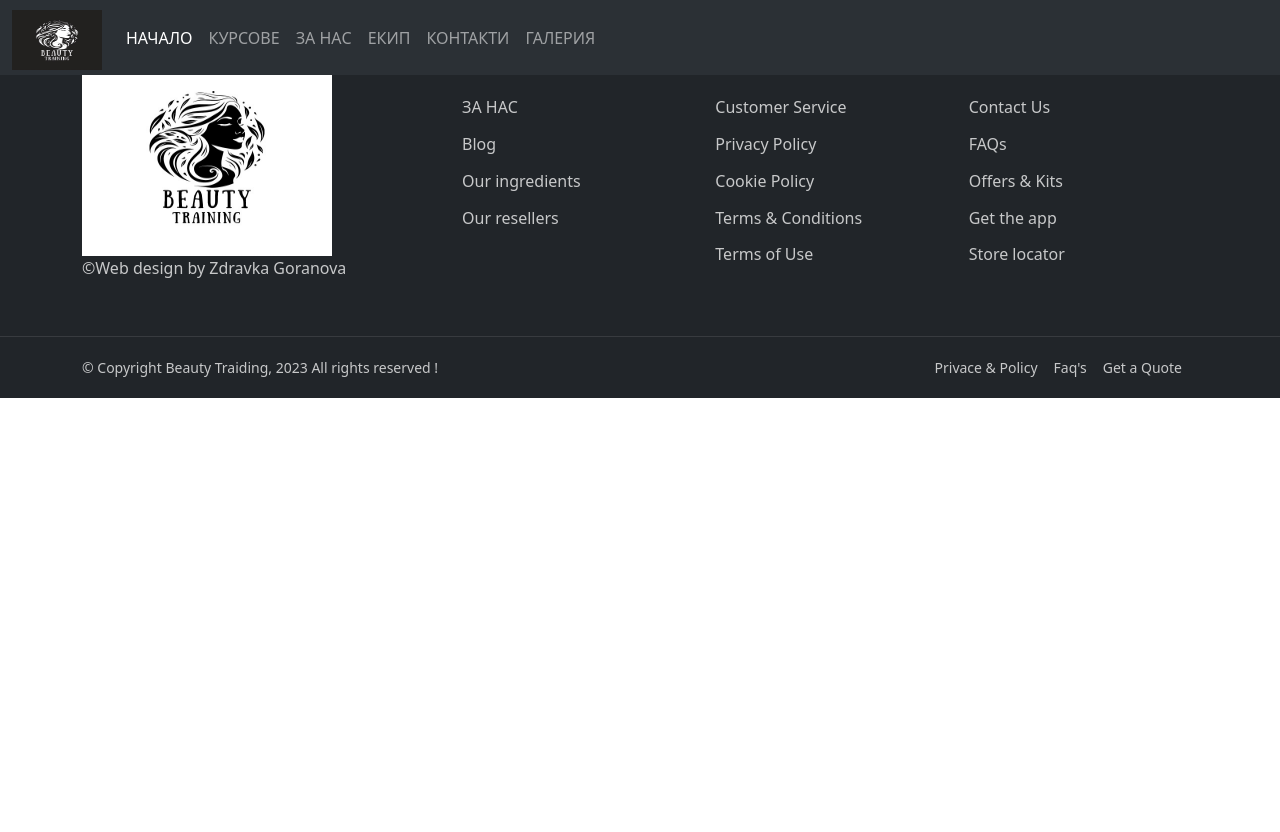
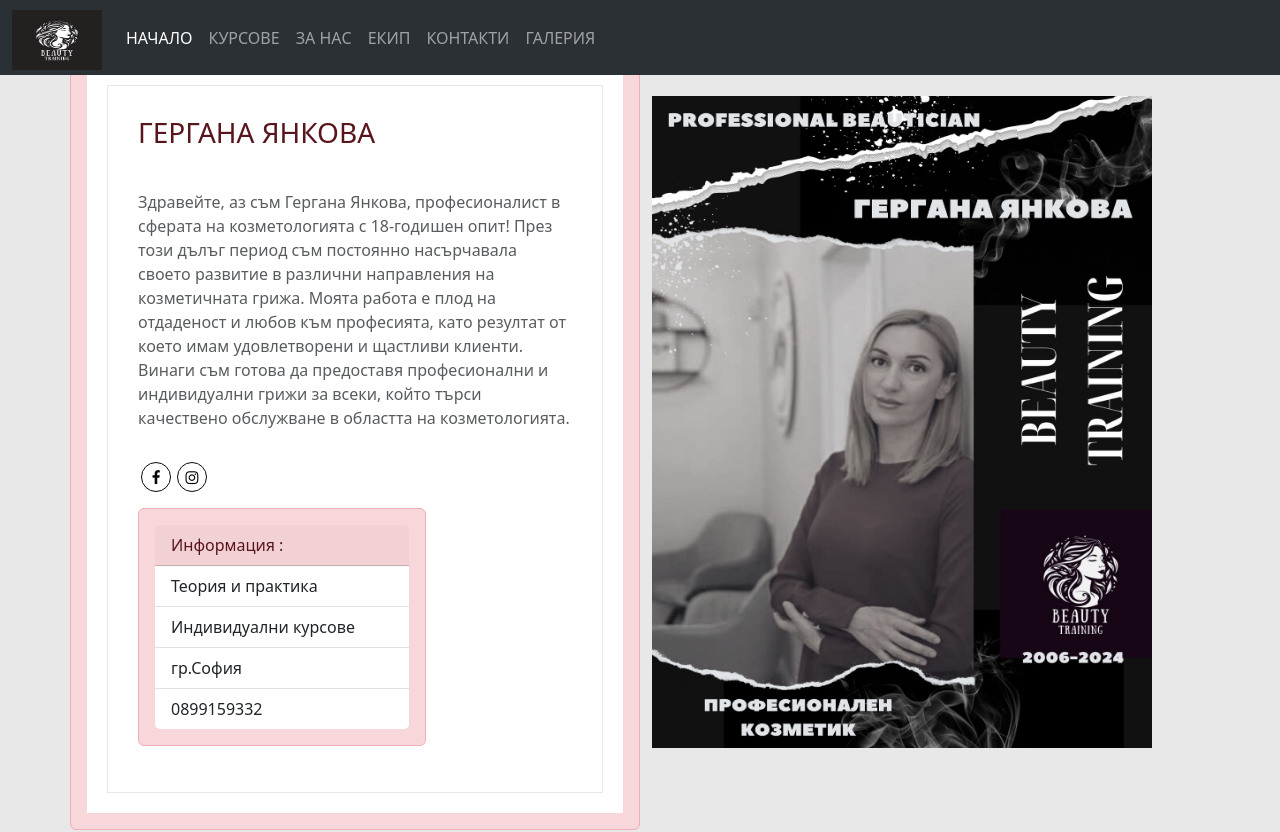
Before and after one commit to ZdravkaGoranova/Beauty-Traiding, an Angular app: page /beautician in a window 1280 px wide. Before the commit this address led to /. Shown: the top 832 px of the page. Before the commit the page ends 800 px from the top, so only its background shows below. Built offline with nearby package versions, Linux system fonts and the light colour scheme.

Commit message:
ROUTES: beautician CHANGES: add new component  TIME*: 0h15m

```diff
--- a/src/app/app.routes.ts
+++ b/src/app/app.routes.ts
@@ -9,6 +9,8 @@ import { ManicureComponent } from "./manicure/manicure.component";
 import {BarberComponent  } from "./barber/barber.component";
 import {MakeupComponent  } from "./makeup/makeup.component";
 import {PermanentMakeUpComponent  } from "./permanent-make-up/permanent-make-up.component";
+import {  KeratinousComponent} from "./keratinous/keratinous.component";
+import {  BeauticianComponent} from "./beautician/beautician.component";
 
 export const routes: Routes = [
 
@@ -22,4 +24,6 @@ export const routes: Routes = [
     { path: 'manicure', component: ManicureComponent },
     { path: 'barber', component: BarberComponent },
     { path: 'permanentMakeup', component: PermanentMakeUpComponent },
+    { path: 'KeratinousKichuras', component: KeratinousComponent },
+    { path: 'beautician', component: BeauticianComponent },
 ];
--- /dev/null
+++ b/src/app/beautician/beautician.component.css
@@ -0,0 +1,44 @@
+#about-section {
+    background: rgba(32, 33, 36, 0.1);
+    position: relative;
+
+}
+
+.blockabout {
+    padding: 20px;
+    background: white;
+}
+
+.blockabout-inner {
+    padding: 30px;
+    border: 1px solid rgba(32, 33, 36, 0.1);
+}
+
+.sosmed-horizontal a i {
+    border: 1px solid #070707;
+    border-radius: 50%;
+    color: #070707;
+    display: inline-block;
+    height: 30px;
+    width: 30px;
+    line-height: 30px;
+    margin: auto 3px;
+    font-size: 15px;
+    text-align: center;
+    transition: all 0.3s;
+}
+
+.rey-btn {
+    border: 2px solid #070707;
+    padding: 10px 40px;
+    text-transform: uppercase;
+    letter-spacing: 2px;
+    font-size: 13px;
+    font-weight: 700;
+    border-radius: 50px;
+    transition: all 0.3s;
+}
+
+img{
+    padding-top: 3rem;
+}
--- /dev/null
+++ b/src/app/beautician/beautician.component.html
@@ -0,0 +1,58 @@
+<link href="https://maxcdn.bootstrapcdn.com/font-awesome/4.7.0/css/font-awesome.min.css" rel="stylesheet" />
+
+<section id="about-section" class="pt-5 pb-5">
+    <div class="container wrapabout">
+        <div class="red"></div>
+        <div class="row">
+            <div class="col-lg-6 align-items-center justify-content-left d-flex mb-5 mb-lg-0 alert alert-danger ">
+                <div class="blockabout">
+                    <div class="blockabout-inner text-center text-sm-start">
+                        <div class="title-big pb-3 mb-3">
+                            <h3>ГЕРГАНА ЯНКОВА</h3>
+                        </div>
+
+
+                        <p class="description-p text-muted pe-0 pe-lg-0">
+                            Здравейте, аз съм Гергана Янкова, професионалист в сферата на козметологията с 18-годишен
+                            опит! През този дълъг период съм постоянно насърчавала своето развитие в различни
+                            направления на козметичната грижа. Моята работа е плод на отдаденост и любов към професията,
+                            като резултат от което имам удовлетворени и щастливи клиенти. Винаги съм готова да
+                            предоставя професионални и индивидуални грижи за всеки, който търси качествено обслужване в
+                            областта на козметологията. </p>
+
+                        <div class="sosmed-horizontal pt-3 pb-3">
+                            <a href="https://www.facebook.com/newvisionmg"><i
+                                    class="fa fa-facebook"></i></a>
+                            <a href="https://www.instagram.com/newvisionmg/?igsh=MXhlc3Nzc2x1bGYxeA%3D%3D"><i
+                                    class="fa fa-instagram"></i></a>
+
+                        </div>
+
+                        <!-- <div class="alert alert-secondary" role="alert">
+                            Курсове за професионален грим, цени и местоположение
+                        </div> -->
+                        <div class="card alert alert-danger" style="width: 18rem;">
+                            <div class="card-header">
+                                Информация :
+                            </div>
+                            <ul class="list-group list-group-flush">
+                                <!-- <li class="list-group-item">Цена :1300лв. / 40 учебни часа</li>
+                                <li class="list-group-item">Цена :180лв. / 3 астрономически часа / Урок по самогримиране
+                                </li> -->
+                                <li class="list-group-item">Теория и практика</li>
+                                <li class="list-group-item">Индивидуални курсове</li>
+                                <li class="list-group-item">гр.София</li>
+                                <li class="list-group-item">0899159332</li>
+                            </ul>
+                        </div>
+                    </div>
+                </div>
+            </div>
+            <div class="col-lg-6 mt-5 mt-lg-0">
+                <figure class="potoaboutwrap">
+                    <img src="assets/img/2024-01-10_16-02-10-606.jpg" alt="potoabout" width="500" height="700" />
+                </figure>
+            </div>
+        </div>
+    </div>
+</section>
```
Also changed, not shown: src/app/activities/activities.component.html (+53 -29 lines), src/app/app.component.ts (+5 -2 lines), src/app/beautician/beautician.component.ts (added, +12 -0 lines), firebase.json, 1 other file (tests, documents, lock files or other folders).
